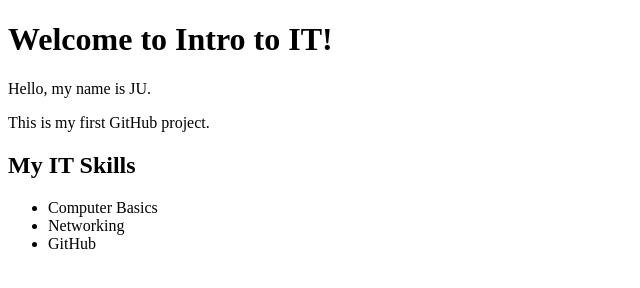
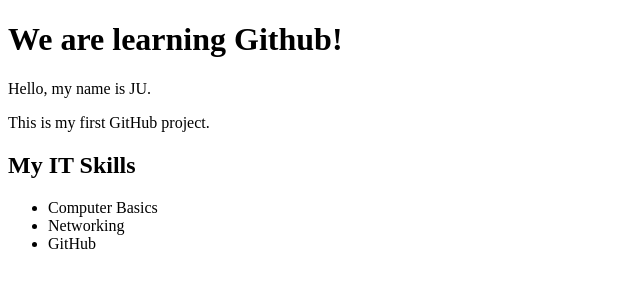
Before and after one commit to JollyMerrimack/test1, a plain HTML site: page index.html in a window 1280 px wide. Shown: the whole page, without its empty margins (0-640 px from the left). Drawn offline with Linux system fonts and the light colour scheme.

Commit message:
Update heading to reflect learning topic

```diff
--- a/index.html
+++ b/index.html
@@ -5,7 +5,7 @@
   <title>My First IT Website</title>
 </head>
 <body>
-  <h1>Welcome to Intro to IT!</h1>
+  <h1>We are learning Github!</h1>
   <p>Hello, my name is JU.</p>
   <p>This is my first GitHub project.</p>
   <h2>My IT Skills</h2>
```
